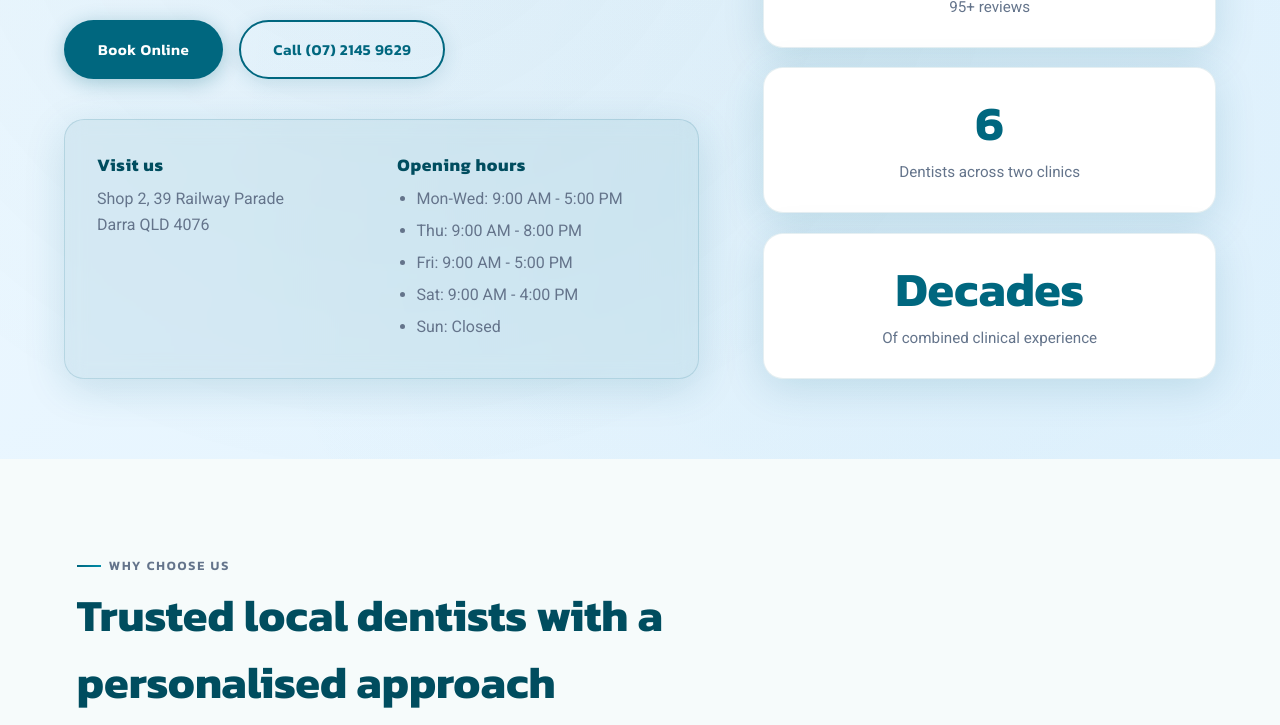
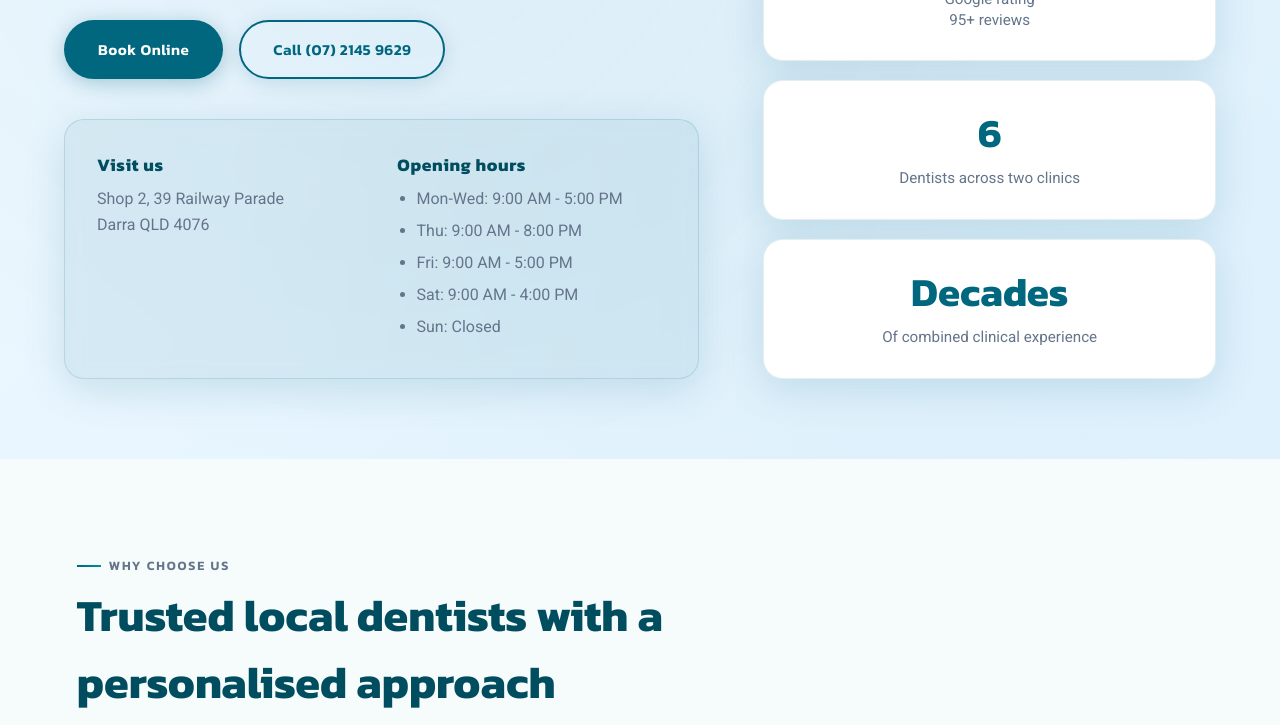
Before and after one commit to radion-x/darra-landing, a plain HTML site: page index.html in a window 1280 px wide. Shown: the part 580-1305 px from the top of the page. Drawn offline with Linux system fonts and the light colour scheme.

Commit message:
Further reduce stat card font size to fix 'Decades' overflow
- Reduced stat-value font size from clamp(2rem, 5vw, 3rem) to clamp(1.75rem, 4vw, 2.5rem)
- Reduced horizontal padding from 1.2rem to 1rem for more space
- Added overflow: hidden to stat-card to prevent any text overflow
- Added max-width: 100% to stat-value for better containment

```diff
--- a/styles.css
+++ b/styles.css
@@ -383,7 +383,7 @@
 .stat-card {
     background: #ffffff;
     border-radius: 20px;
-    padding: 1.8rem 1.2rem;
+    padding: 1.8rem 1rem;
     text-align: center;
     backdrop-filter: blur(10px);
     box-shadow: 0 10px 40px rgba(0, 103, 127, 0.15);
@@ -394,6 +394,7 @@
     display: flex;
     flex-direction: column;
     justify-content: center;
+    overflow: hidden;
 }
 
 .stat-card:nth-child(1) {
@@ -417,13 +418,14 @@
 
 .stat-value {
     font-family: 'Kanit', sans-serif;
-    font-size: clamp(2rem, 5vw, 3rem);
+    font-size: clamp(1.75rem, 4vw, 2.5rem);
     margin: 0;
     font-weight: 700;
     color: var(--primary);
     word-wrap: break-word;
     overflow-wrap: break-word;
     line-height: 1.1;
+    max-width: 100%;
 }
 
 .stat-value span {
```
